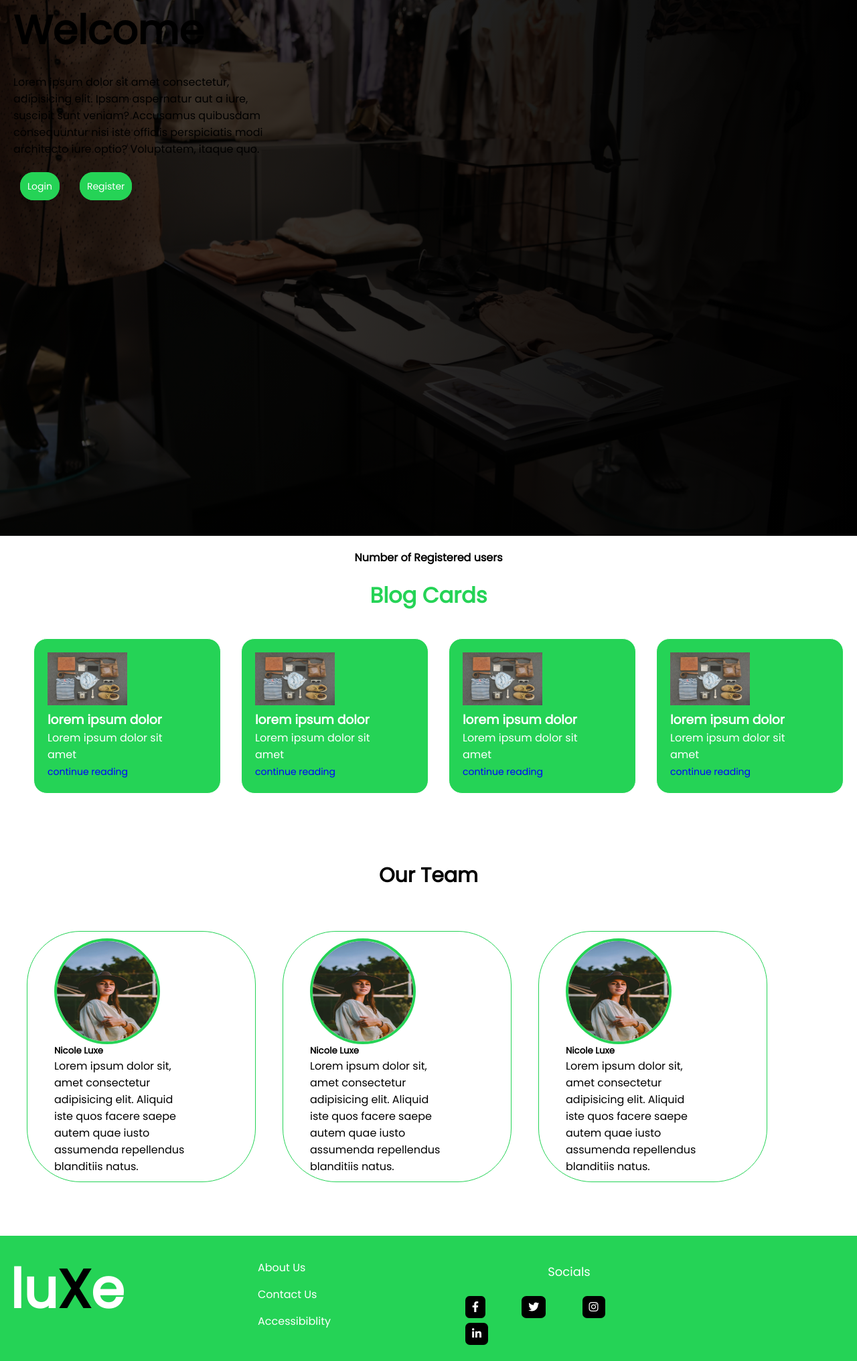
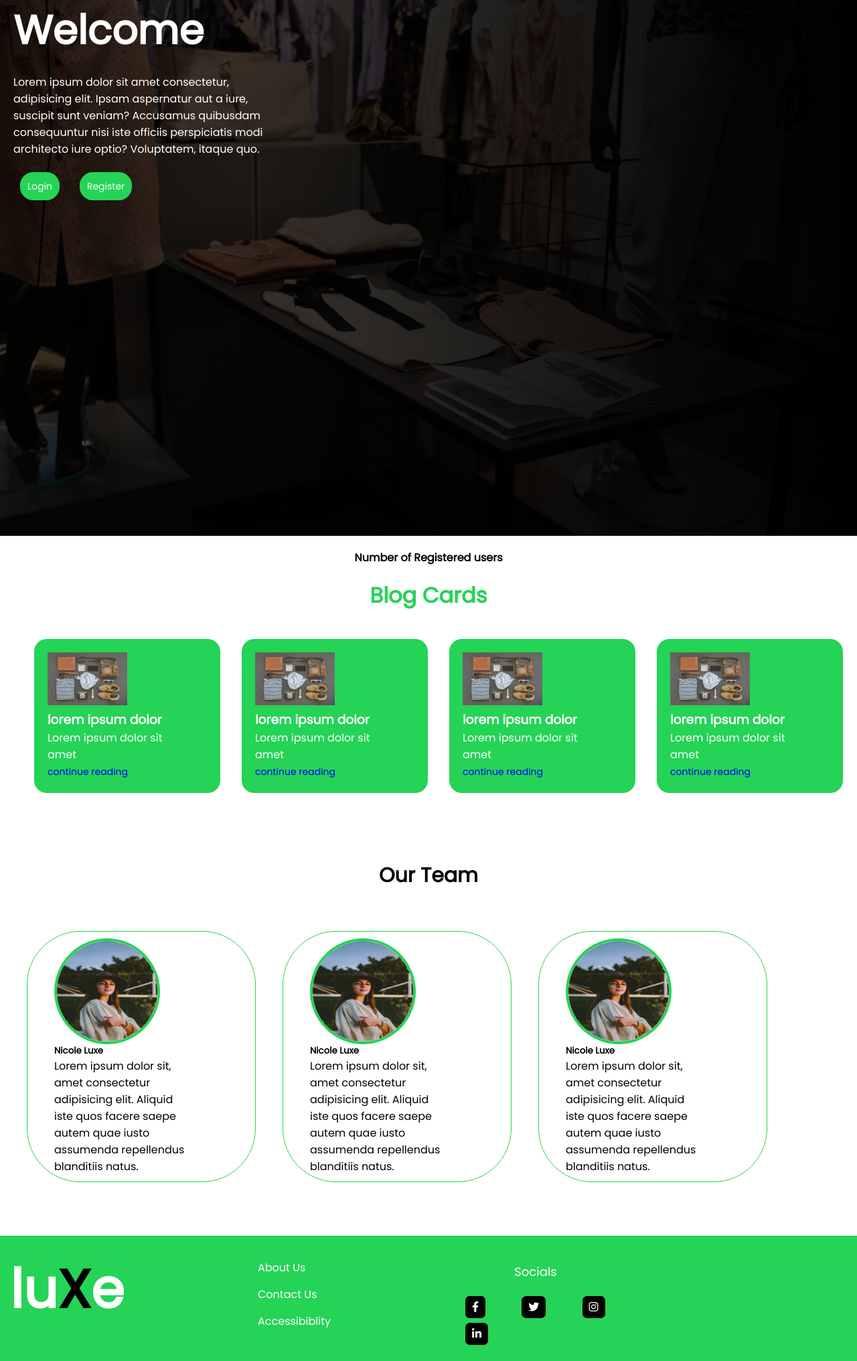
Before and after one commit to oluwaferanmi12/AYOBAYO, a PHP site: page /home.html in a window 1280 px wide. Shown: the part 130-2162 px from the top of the page at 67% size. Run offline with PHP 8.4, Linux system fonts and the light colour scheme; some libraries are stand-ins or nearby versions.

Commit message:
recent push

```diff
--- a/home.css
+++ b/home.css
@@ -89,13 +89,14 @@ h4{
 }
 h6{
     font-size: 60px;
-    color: black;
+    color: #fff;
     margin-left: 20px;
 }
 .img p{
     width: 30%;
     margin-top: 20px;
     margin-left: 20px;
+    color: #fff;
 }
 h1{
     text-align: center;
@@ -186,11 +187,11 @@ ul{
     margin-bottom: 20px;
     font-weight: 500;
     position: relative;
+    margin-left: -100px;
 }
 .footer-col h4 ::before{
     content: '';
     position: absolute;
-    left: 0;
     bottom: -10px;
     height: 2px;
     box-sizing: border-box;
@@ -419,7 +420,7 @@ ul{
     }
 
 }
-@media (max-width:992) {
+@media (max-width:992px) {
     .head{
         width: 100%;
     }
```
